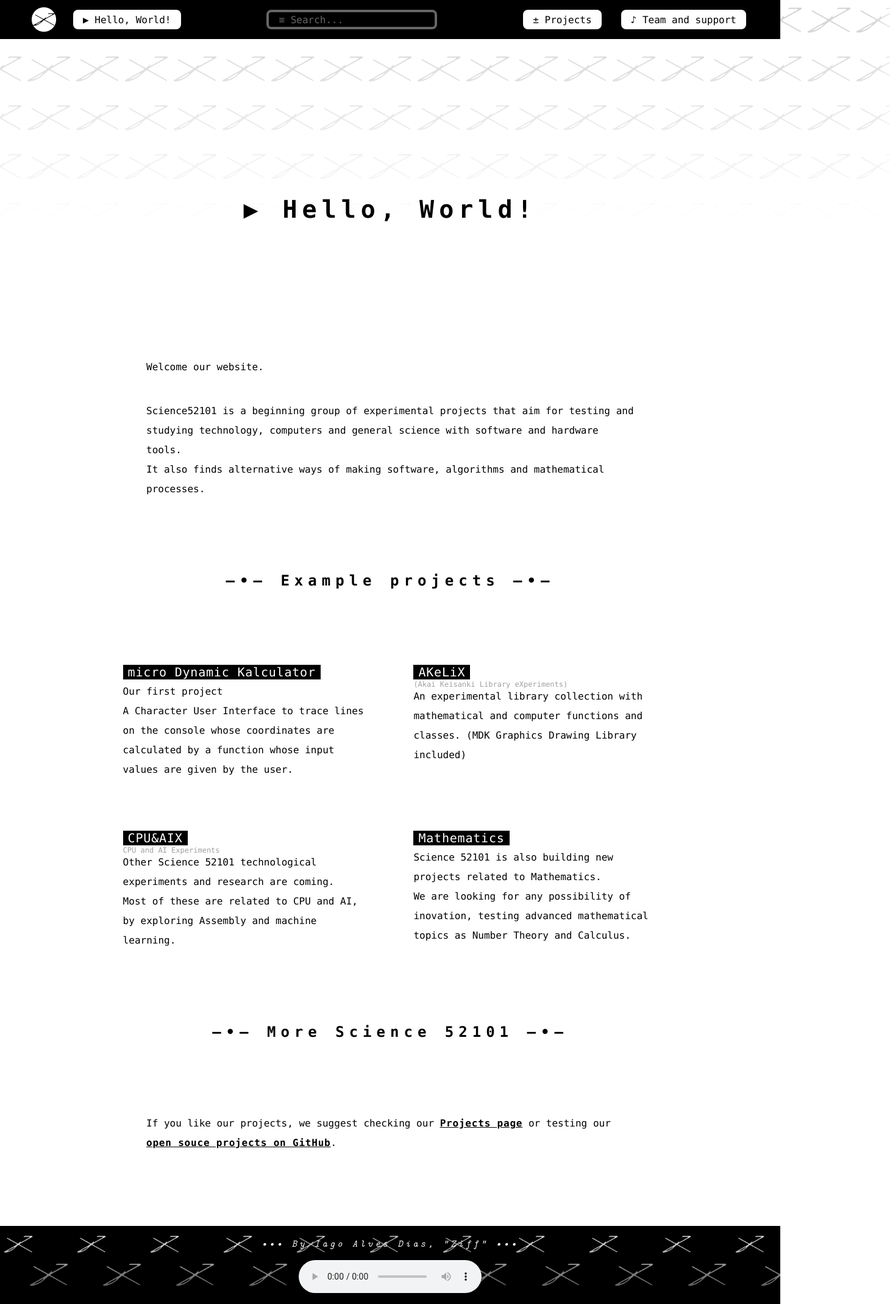
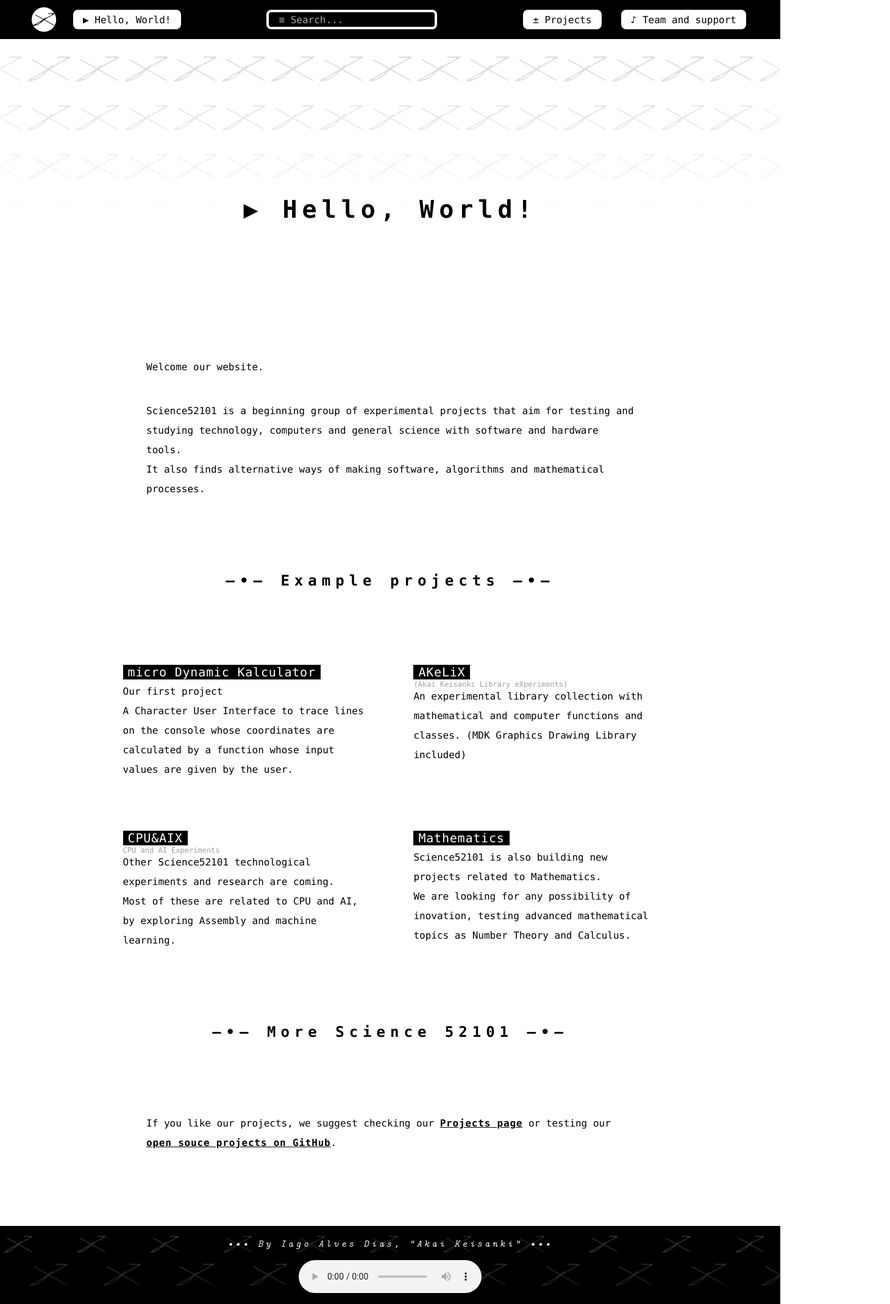
Before and after one commit to Science52101/science52101.github.io, a plain HTML site: page index.html in a window 1280 px wide. Shown: the whole page at 61% size, 1460 px wide, since content can reach past the window. Drawn offline with Linux system fonts and the light colour scheme.

Commit message:
ALLX N: Added Search + Lots of corrections

```diff
--- a/details/style_details.css
+++ b/details/style_details.css
@@ -64,18 +64,18 @@ button
     font-family: 'cascadia code', 'consolas', monospace;
     color: #FFFFFF;
     font-size: 5vh;
-    padding: 22.5vh;
+    padding-bottom: 22.5vh;
     padding-top: 40vh;
     width: 100%;
     margin: 0;
-    background: linear-gradient(#000000A0, #000000C8, #000000FF, #000000FF), url("../images/logoB_S.png");
+    background: linear-gradient(#000000E8, #000000F0, #000000FF, #000000FF), url("../images/logoB_S.png");
     background-blend-mode: darken;
     background-size: 10vh;
     background-attachment: fixed;
     background-position: center;
     letter-spacing: 1vh;
     transition: 0.5s ease;
-    box-shadow: 0 -2.5vh 5vh #000000 inset;
+    box-shadow: 0 -5vh 10vh #000000 inset;
 }
 
 .navsection
@@ -133,10 +133,10 @@ button
     width: 30vh;
     text-align: left;
     font-family: 'cascadia code', 'consolas', monospace;
-    border-color: #777777;
+    border-color: #FFFFFF;
     border-width: 0.5vh;
     border-style: solid;
-    color: #777777;
+    color: #AAAAAA;
     font-size: 2vh;
     transition: 1s ease;
 }
@@ -271,7 +271,7 @@ button
     text-shadow: 0 0 3vh #000000, 0 0 2.5vh #000000, 0 0 2vh #000000;
     letter-spacing: 0.5vh;
     transition: 0.5s ease;
-    background: linear-gradient(#00000000, #000000D0), url("../images/logoB.png");
+    background: linear-gradient(#000000C0, #000000F0), url("../images/logoB_S.png");
     background-size: 10vh;
     background-attachment: fixed;
     color: #FFFFFF;
--- a/index.html
+++ b/index.html
@@ -17,7 +17,7 @@
             <button class="navlink">▶ Hello, World!</button>
         </div>
         <div class="navsection">
-            <button class="navsearch">≡ Search...</button>
+	<button class="navsearch"><a href="./details/search.html">≡ Search...</a></button>
         </div>
         <div class="navsection">
 	    <button class="navlink"><a href="./projects.html">± Projects</a></button>
@@ -59,13 +59,13 @@
         <p class="p2">
             <span class="ptitle">CPU&AIX</span>
             <span class="psmall"><br>CPU and AI Experiments<br></span>
-            Other Science 52101 technological experiments and research are coming.
+            Other Science52101 technological experiments and research are coming.
             <br>
             Most of these are related to CPU and AI, by exploring Assembly and machine learning.
         </p>
         <p class="p2">
             <span class="ptitle">Mathematics</span><br>
-            Science 52101 is also building new projects related to Mathematics.
+            Science52101 is also building new projects related to Mathematics.
             <br>
             We are looking for any possibility of inovation, testing advanced mathematical topics as Number Theory and Calculus.
         </p>
@@ -80,7 +80,7 @@
     <div class="navspacing"></div>
 
     <div class="footer">
-        ••• By Iago Alves Dias, "Zìff" •••
+        ••• By Iago Alves Dias, "Akai Keisanki" •••
         <br>
         <audio controls src="./lofiTest.wav"></audio>
     </div>
--- a/style.css
+++ b/style.css
@@ -63,7 +63,7 @@ button
     font-family: 'cascadia code', 'consolas', monospace;
     color: #000000;
     font-size: 5vh;
-    padding: 22.5vh;
+    padding-bottom: 22.5vh;
     padding-top: 40vh;
     width: 100%;
     margin: 0;
@@ -74,7 +74,7 @@ button
     background-position: center;
     letter-spacing: 1vh;
     transition: 0.5s ease;
-    box-shadow: 0 -2.5vh 5vh #FFFFFF inset;
+    box-shadow: 0 -5vh 10vh #FFFFFF inset;
 }
 
 .navsection
@@ -130,10 +130,10 @@ button
     width: 30vh;
     text-align: left;
     font-family: 'cascadia code', 'consolas', monospace;
-    border-color: #666666;
+    border-color: #FFFFFF;
     border-width: 0.5vh;
     border-style: solid;
-    color: #666666;
+    color: #AAAAAA;
     font-size: 2vh;
     transition: 1s ease;
 }
@@ -267,7 +267,7 @@ button
     text-shadow: 0 0 3vh #000000, 0 0 2.5vh #000000, 0 0 2vh #000000;
     letter-spacing: 0.5vh;
     transition: 0.5s ease;
-    background: linear-gradient(#00000000, #000000D0), url("./images/logoB.png");
+    background: linear-gradient(#000000C0, #000000F0), url("./images/logoB.png");
     background-size: 15vh;
     background-attachment: fixed;
     color: #FFFFFF;
```
Also changed, not shown: details/projects/akelix.html (+2 -2 lines), details/projects/mdk.html (+2 -2 lines), details/projects/sor.html (+2 -2 lines), details/search.html (added, +69 -0 lines), projects.html (+5 -5 lines), team.html (+2 -2 lines).
